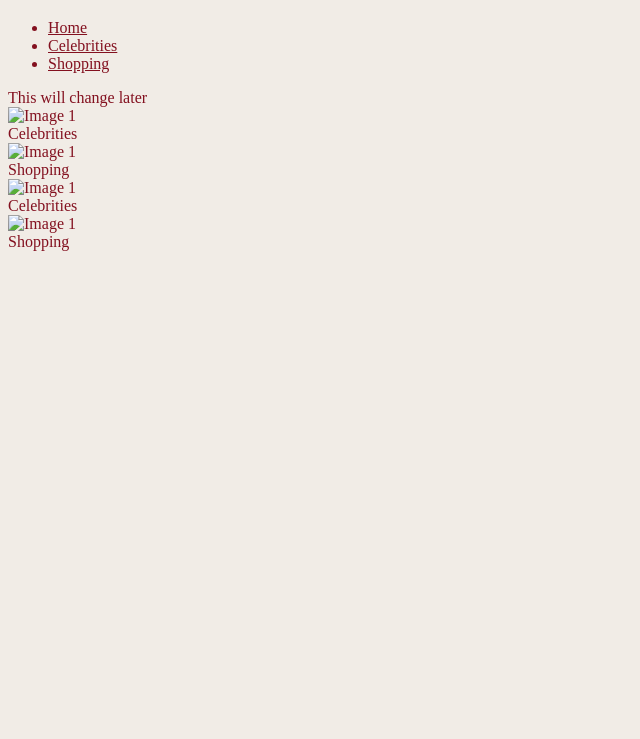
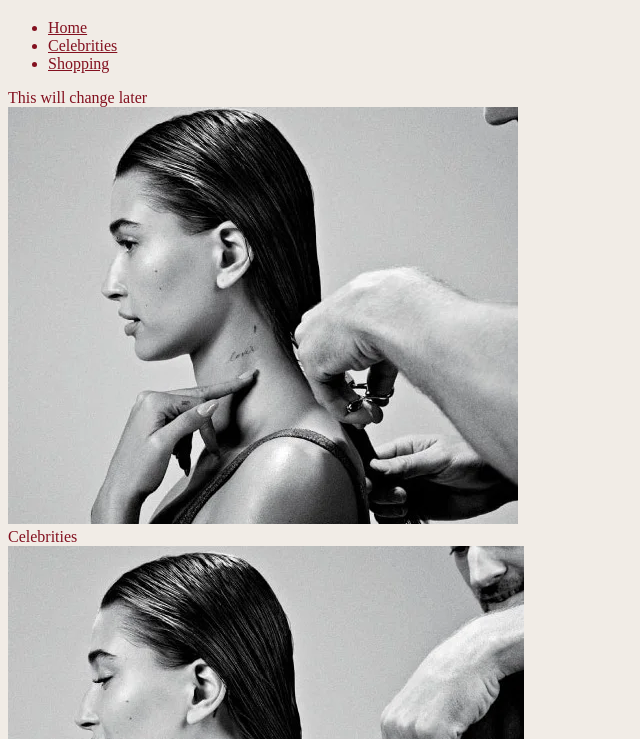
Before and after one commit to angelaslinker/Senior-Project, a plain HTML site: page template.html in a window 1280 px wide. Shown: the part 61-800 px from the top of the page, without its empty margins (0-640 px from the left). Drawn offline with Linux system fonts and the light colour scheme; a web font is replaced by a local one.

Commit message:
images displaying on homepage

```diff
--- a/js/scripts.js
+++ b/js/scripts.js
@@ -0,0 +1,25 @@
+// Fetch the JSON data from your file (assuming the JSON file is named data.json)
+fetch('./json/articles.json')
+    .then(response => response.json())
+    .then(data => {
+        // Access the 'monday_assets' array in the JSON data
+        const mondayAssets = data[0].monday_assets; // Assuming you want the first item in the JSON array
+
+        // Loop through the 'monday_assets' array
+        mondayAssets.forEach((asset, index) => {
+            // Access the image source for each 'celebrities_imageX'
+            const imageSrc = asset[`celebrities_image${index + 1}`];
+
+            // Select the existing image element by its class (assuming all images have the same class "image")
+            const imageElement = document.querySelectorAll('.image')[index];
+
+            // Set the 'src' attribute for the image
+            imageElement.src = imageSrc;
+
+            // Set an 'alt' attribute (you can customize the alt text as needed)
+            imageElement.alt = `Image ${index + 1}`;
+        });
+    })
+    .catch(error => {
+        console.error('Error fetching JSON data:', error);
+    });
--- a/template.html
+++ b/template.html
@@ -17,6 +17,7 @@
     <link href="styles/styles.css"
         href="https://fonts.googleapis.com/css2?family=Inter+Tight:wght@500;600&family=Roboto:ital,wght@1,700&family=Source+Sans+Pro:wght@200&display=swap"
         rel="stylesheet">
+
 </head>
 
 <body>
@@ -44,23 +45,24 @@
         </div>
         <section class="main-content">
             <div class="image-container">
-                <img class="image" src="image1.jpg" alt="Image 1">
+                <img class="image" src="" alt="Image 1">
                 <div class="title">Celebrities</div>
             </div>
             <div class="image-container">
-                <img class="image" src="image1.jpg" alt="Image 1">
+                <img class="image" src="" alt="Image 1">
                 <div class="title">Shopping</div>
             </div>
             <div class="image-container">
-                <img class="image" src="image1.jpg" alt="Image 1">
+                <img class="image" src="" alt="Image 1">
                 <div class="title">Celebrities</div>
             </div>
             <div class="image-container">
-                <img class="image" src="image1.jpg" alt="Image 1">
+                <img class="image" src="" alt="Image 1">
                 <div class="title">Shopping</div>
             </div>
         </section>
     </main>
+    <script src="./js/scripts.js"></script>
 </body>
 
 </html>
```
Also changed, not shown: 1 other file.
